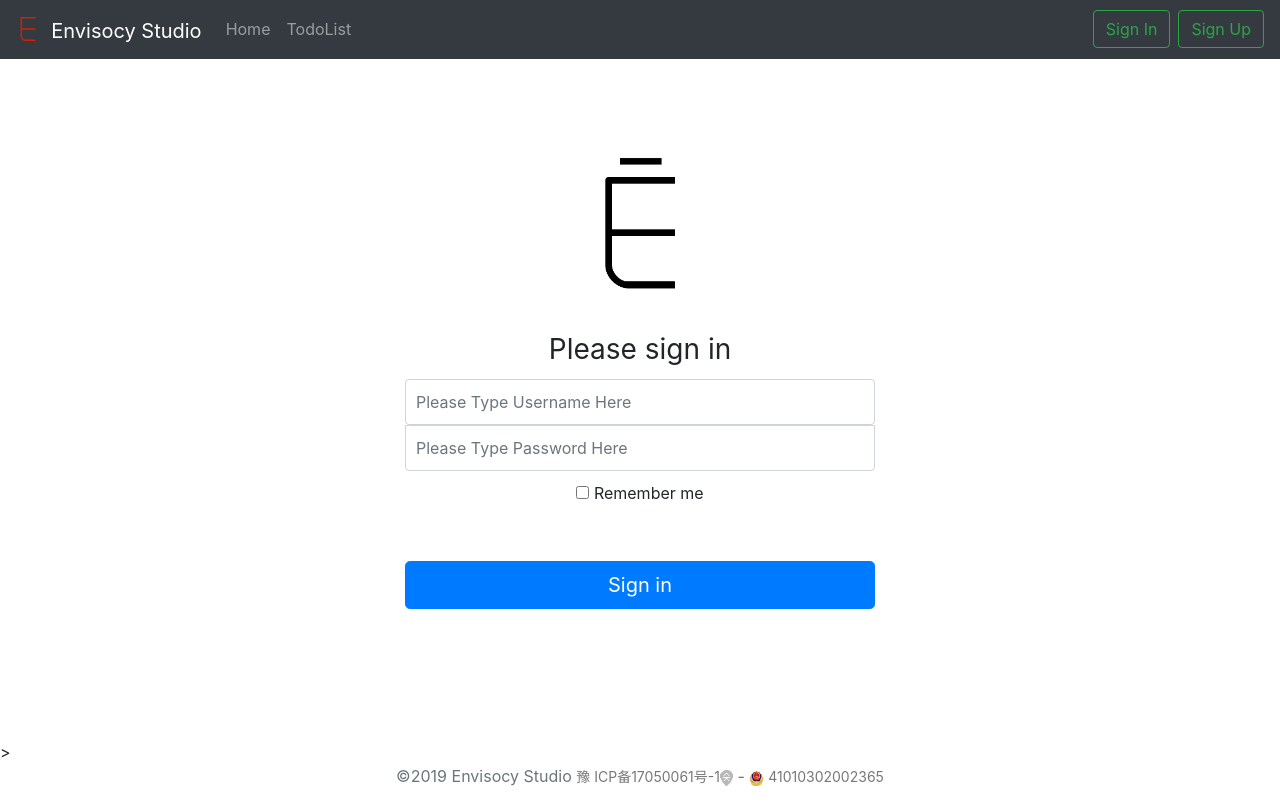
After one commit to envisocy/envoc, a Django app: template templates/account-signin.html in a window 1280 px wide. The commit adds this page. Run offline with Django 3.2, Linux system fonts and the light colour scheme; the template is opened without the code that fills it, so the values that code supplies are empty; some libraries are stand-ins or nearby versions.

Commit message:
2018-11-07_Ver03登录功能实现

```diff
--- a/apps/account/urls.py
+++ b/apps/account/urls.py
@@ -18,4 +18,8 @@
 from . import views
 
 urlpatterns = [
+	path('', views.AccountView, name='用户信息'),
+	path('signin/', views.SigninView, name='登陆'),
+	path('signup/', views.SignupView, name='注册'),
+	path('signout/', views.SignoutView, name='登出'),
 ]
--- /dev/null
+++ b/templates/account-signin.html
@@ -0,0 +1,81 @@
+{% extends 'base.html' %}
+
+{% block title %}
+    Sign In
+{% endblock %}
+
+{% block css %}
+    {% load staticfiles %}
+    <style>
+        main {
+            display: -ms-flexbox;
+            display: -webkit-box;
+            display: flex;
+            -ms-flex-align: center;
+            -ms-flex-pack: center;
+            -webkit-box-align: center;
+            align-items: center;
+            -webkit-box-pack: center;
+            justify-content: center;
+            padding-top: 40px;
+            padding-bottom: 40px;
+        }
+        .form-signin {
+            width: 100%;
+            max-width: 500px;
+            padding: 15px;
+            height: 600px;
+            margin: 0 auto;
+        }
+        .form-signin img {
+            margin: 40px auto 100px auto;
+        }
+        .form-signin > h1 {
+            line-height: 60px;
+        }
+        .form-signin .checkbox {
+            font-weight: 400;
+        }
+        .form-signin .form-control {
+            position: relative;
+            box-sizing: border-box;
+            height: auto;
+            padding: 10px;
+            font-size: 16px;
+        }
+        .form-signin input[type="email"] {
+            margin-bottom: -1px;
+            border-bottom-right-radius: 0;
+            border-bottom-left-radius: 0;
+        }
+        .form-signin input[type="password"] {
+            margin-bottom: 10px;
+            border-top-left-radius: 0;
+            border-top-right-radius: 0;
+        }
+    </style>
+{% endblock %}
+
+{% block content %}
+    <form class="form-signin" action="{% url '登陆' %}" method="POST">
+        {% csrf_token %}
+      <img class="mb-4 text-center" src="{% static 'image/E-active.gif' %}" alt="" width="140" height="140" style="display: block">
+      <h1 class="h3 mb-3 font-weight-normal">Please sign in</h1>
+      <label for="inputUsername" class="sr-only">Username</label>
+      <input type="text" id="inputUsername" name="username" class="form-control" placeholder="Please Type Username Here">
+      <label for="inputPassword" class="sr-only">Password</label>
+      <input type="password" id="inputPassword" name="password" class="form-control" placeholder="Please Type Password Here">
+      <div class="checkbox mb-3">
+        <label>
+          <input type="checkbox" value="remember-me"> Remember me
+        </label>
+      </div>
+        {% if warning %}
+        <p class="alert alert-danger mt-5 mb-3 text-muted">
+                {{ warning }}
+        </p>{% else %}
+            <p class="mt-5 mb-3 text-muted"> </p>
+        {% endif %}
+      <button class="btn btn-lg btn-primary btn-block" type="submit">Sign in</button>
+    </form>
+{% endblock %}
--- a/templates/base.html
+++ b/templates/base.html
@@ -9,9 +9,16 @@
     </title>
     <link rel="stylesheet" href="https://cdn.bootcss.com/bootstrap/4.0.0/css/bootstrap.min.css" integrity="sha384-Gn5384xqQ1aoWXA+058RXPxPg6fy4IWvTNh0E263XmFcJlSAwiGgFAW/dAiS6JXm" crossorigin="anonymous">
     <style>
+        main {
+            text-align: center;
+        }
         h1 {
             display: inline;
             line-height: 0;
+        }
+        h1 > img {
+            margin-top: 4px;
+            width: 24px;
         }
         footer a {
             font-size: 14px;
@@ -26,7 +33,7 @@
     <header>
       <nav class="navbar navbar-expand-md navbar-dark fixed-top bg-dark">
         <a class="navbar-brand" href="{% url '主页' %}">
-            <h1><img src="{% static 'image/E-color-red.png' %}" style="width: 20px"></h1>&nbsp;
+            <h1><img src="{% static 'image/E-color-red.png' %}"></h1>&nbsp;
             Envisocy Studio</a>
         <button class="navbar-toggler" type="button" data-toggle="collapse" data-target="#navbarCollapse" aria-controls="navbarCollapse" aria-expanded="false" aria-label="Toggle navigation">
           <span class="navbar-toggler-icon"></span>
@@ -51,14 +58,24 @@
             </li>
             -->
           </ul>
-          <form class="form-inline mt-2 mt-md-0">
-              <a href="#">
-                  <button class="btn btn-outline-success my-2 my-sm-0 mr-2" type="submit">Sign In</button>
-              </a>
-              <a href="#">
-                  <button class="btn btn-outline-success my-2 my-sm-0" type="submit">Sign Up</button>
-              </a>
-          </form>
+            {% if user.is_authenticated %}
+              <form class="form-inline mt-2 mt-md-0">
+                  <a href="{% url '用户信息' %}" style="text-decoration: none;color: rgb(230, 230, 230);">您好，{{ user }}！&nbsp;&nbsp;
+                  </a>
+                  <a href="{% url '登出' %}">
+                      <button class="btn btn-outline-success my-2 my-sm-0" type="button">Sign Out</button>
+                  </a>
+              </form>
+            {% else %}
+            <form class="form-inline mt-2 mt-md-0">
+                <a href="{% url '登陆' %}">
+                    <button class="btn btn-outline-success my-2 my-sm-0 mr-2" type="button">Sign In</button>
+                </a>
+                <a href="{% url '注册' %}">
+                    <button class="btn btn-outline-success my-2 my-sm-0" type="button">Sign Up</button>
+                </a>
+            </form>
+            {% endif %}
         </div>
       </nav>
         <div style="height: 60px"></div>
@@ -73,7 +90,7 @@
       <div class="container">
         <span class="text-muted">
             <div class="container text-center">
-				<p>&copy;2018 Envisocy Studio
+				<p>&copy;2019 Envisocy Studio
                     <a href="http://www.miitbeian.gov.cn" target="_blank" title="信息产业部备案">豫 ICP备17050061号-1<img width="13" height="16" src="{% static 'image/copy_right_owner.png' %}"></a> -
                     <a href="http://www.beian.gov.cn/portal/index" title="公安公网备案" target="_blank"><img width="15" height="15" src="{% static 'image/copy_right_police.png' %}"> 41010302002365</a></p>
 			</div>
```
Also changed, not shown: apps/account/views.py (+33 -1 lines), templates/account-signup.html (added, +19 -0 lines), templates/account.html (added, +37 -0 lines).
